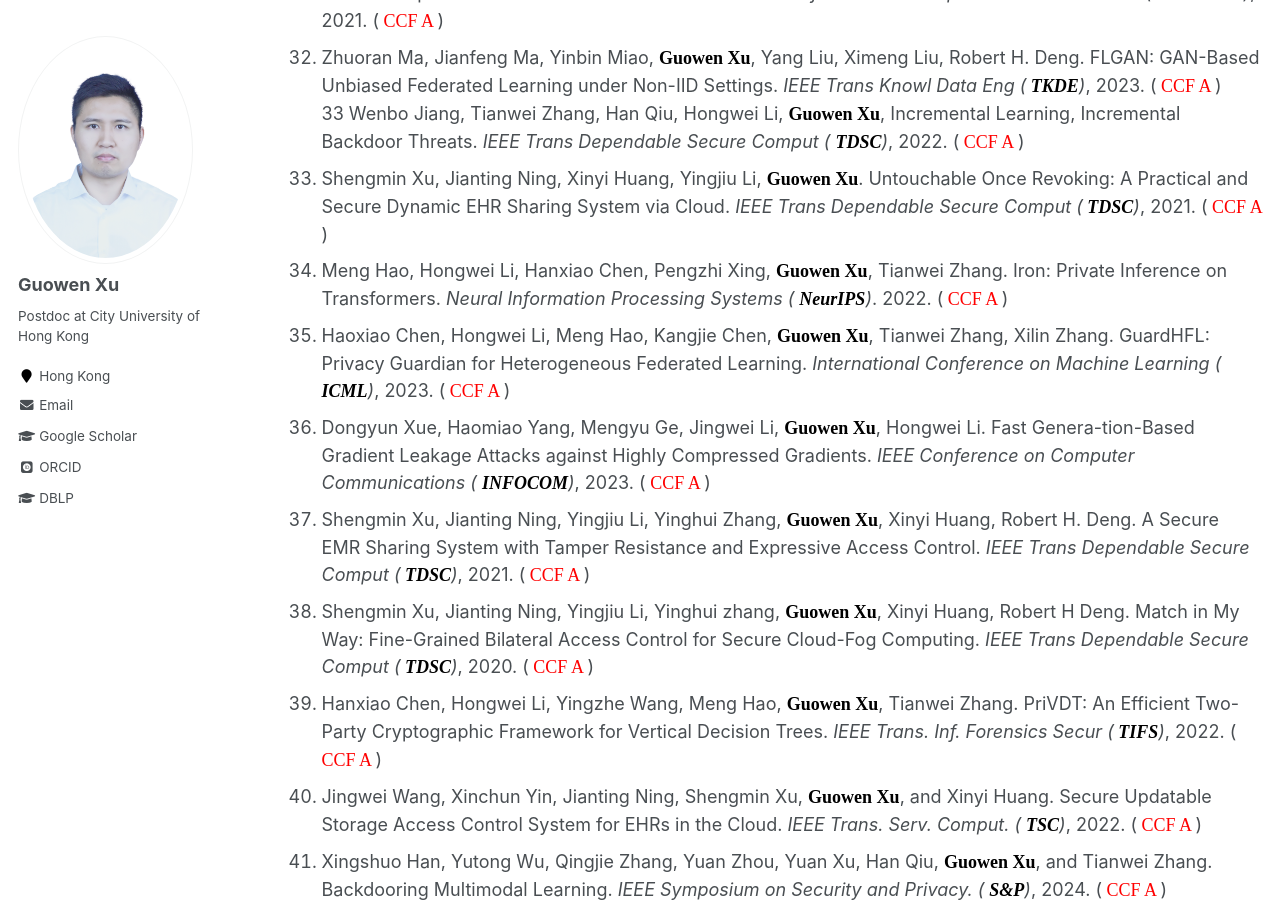
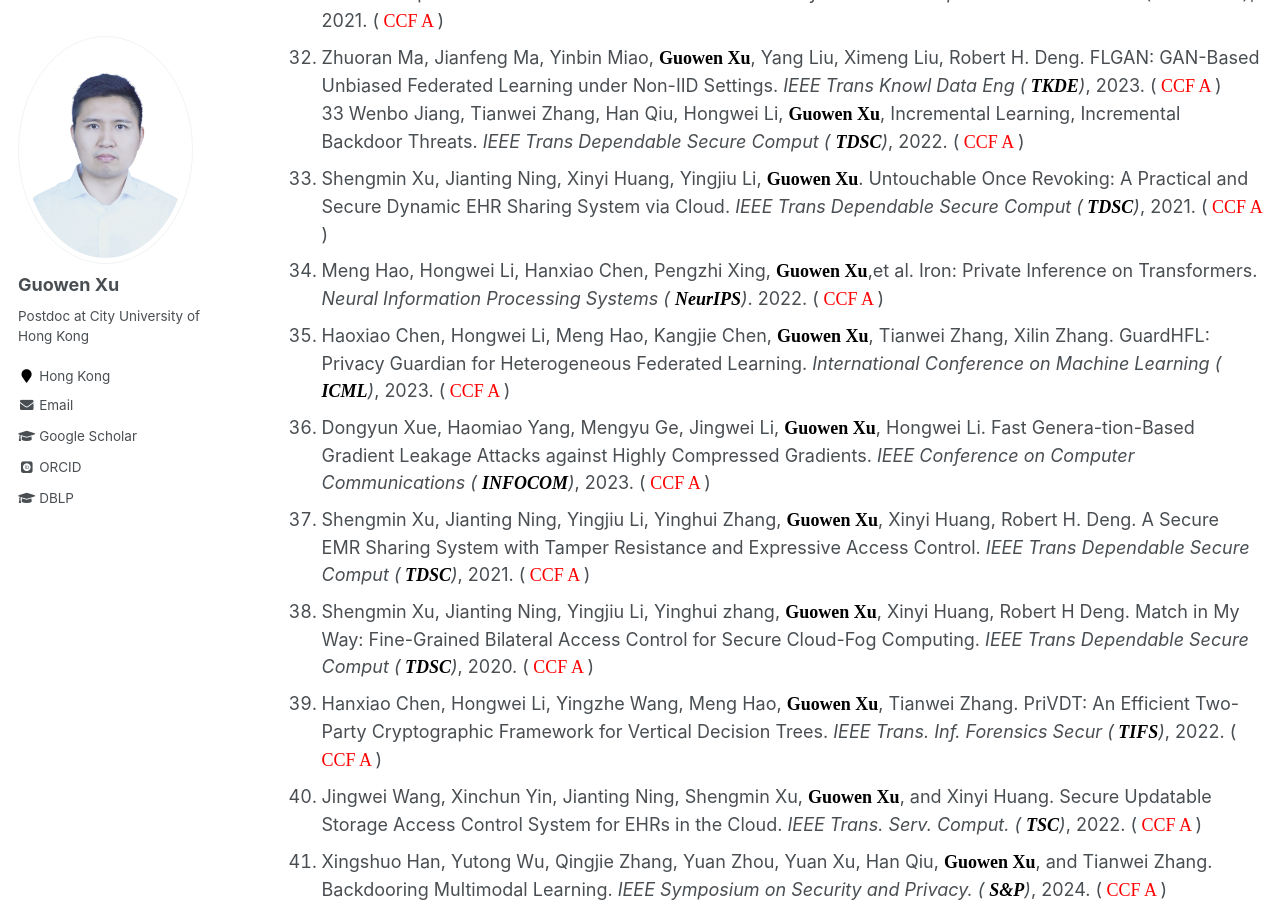
Before and after one commit to Guowen-xu/guowen-xu.github.io, a Jekyll site: the page built from _pages/publications.md, in a window 1280 px wide and 900 px high, scrolled down 2674 px. Built offline with Jekyll 4.4.1, drawn with Linux system fonts in a browser that asks for light colours; some web fonts are replaced.

Commit message:
Update publications.md

```diff
--- a/_pages/publications.md
+++ b/_pages/publications.md
@@ -48,7 +48,7 @@ You can find my articles on my [Google Scholar](https://scholar.google.com.hk/ci
 32. Zhuoran Ma, Jianfeng Ma, Yinbin Miao, **<font face="Times New Roman" color=black size=4> Guowen Xu</font>**, Yang Liu, Ximeng Liu, Robert H. Deng. FLGAN: GAN-Based Unbiased Federated Learning under Non-IID Settings. *IEEE Trans Knowl Data Eng (**<font face="Times New Roman" color=black size=4> TKDE</font>**)*, 2023. (<font face="Times New Roman" color=red size=4>  CCF A </font>)
 33 Wenbo Jiang, Tianwei Zhang, Han Qiu, Hongwei Li, **<font face="Times New Roman" color=black size=4> Guowen Xu</font>**, Incremental Learning, Incremental Backdoor Threats. *IEEE Trans Dependable Secure Comput ( **<font face="Times New Roman" color=black size=4> TDSC</font>**)*, 2022. (<font face="Times New Roman" color=red size=4>  CCF A </font>)
 34. Shengmin Xu, Jianting Ning, Xinyi Huang, Yingjiu Li, **<font face="Times New Roman" color=black size=4> Guowen Xu</font>**. Untouchable Once Revoking: A Practical and Secure Dynamic EHR Sharing System via Cloud. *IEEE Trans Dependable Secure Comput (**<font face="Times New Roman" color=black size=4> TDSC</font>**)*, 2021. (<font face="Times New Roman" color=red size=4>  CCF A </font>)
-35. Meng Hao, Hongwei Li, Hanxiao Chen, Pengzhi Xing, **<font face="Times New Roman" color=black size=4> Guowen Xu</font>**, Tianwei Zhang. Iron: Private Inference on Transformers.  *Neural Information Processing Systems ( **<font face="Times New Roman" color=black size=4> NeurIPS</font>**)*. 2022. (<font face="Times New Roman" color=red size=4>  CCF A </font>)
+35. Meng Hao, Hongwei Li, Hanxiao Chen, Pengzhi Xing, **<font face="Times New Roman" color=black size=4> Guowen Xu</font>**,et al. Iron: Private Inference on Transformers.  *Neural Information Processing Systems ( **<font face="Times New Roman" color=black size=4> NeurIPS</font>**)*. 2022. (<font face="Times New Roman" color=red size=4>  CCF A </font>)
 36. Haoxiao Chen, Hongwei Li, Meng Hao, Kangjie Chen, **<font face="Times New Roman" color=black size=4> Guowen Xu</font>**, Tianwei Zhang, Xilin Zhang. GuardHFL: Privacy Guardian for Heterogeneous Federated Learning. *International Conference on Machine Learning ( **<font face="Times New Roman" color=black size=4> ICML</font>**)*, 2023. (<font face="Times New Roman" color=red size=4>  CCF A </font>)
 37. Dongyun Xue, Haomiao Yang, Mengyu Ge, Jingwei Li, **<font face="Times New Roman" color=black size=4> Guowen Xu</font>**, Hongwei Li. Fast Genera-tion-Based Gradient Leakage Attacks against Highly Compressed Gradients.  *IEEE Conference on Computer Communications ( **<font face="Times New Roman" color=black size=4> INFOCOM</font>**)*, 2023. (<font face="Times New Roman" color=red size=4>  CCF A </font>)
 38. Shengmin Xu, Jianting Ning, Yingjiu Li, Yinghui Zhang, **<font face="Times New Roman" color=black size=4> Guowen Xu</font>**, Xinyi Huang, Robert H. Deng. A Secure EMR Sharing System with Tamper Resistance and Expressive Access Control. *IEEE Trans Dependable Secure Comput (**<font face="Times New Roman" color=black size=4> TDSC</font>**)*, 2021. (<font face="Times New Roman" color=red size=4>  CCF A </font>)
```
